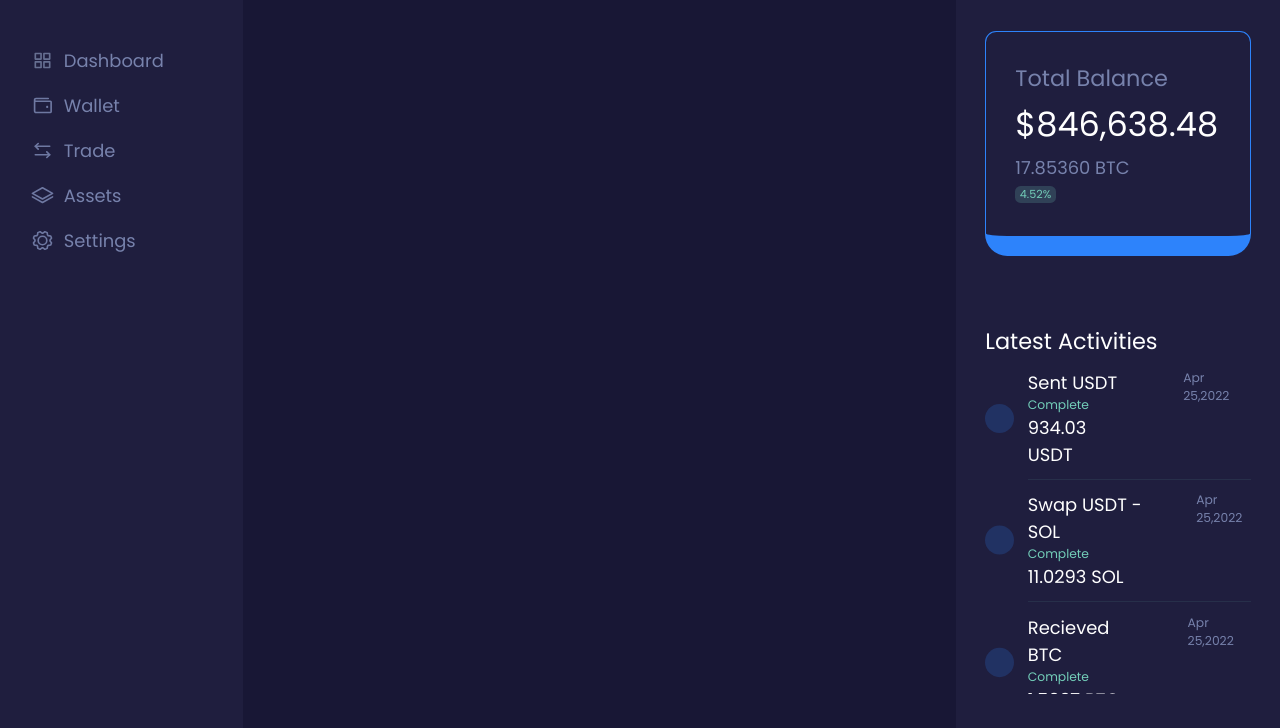
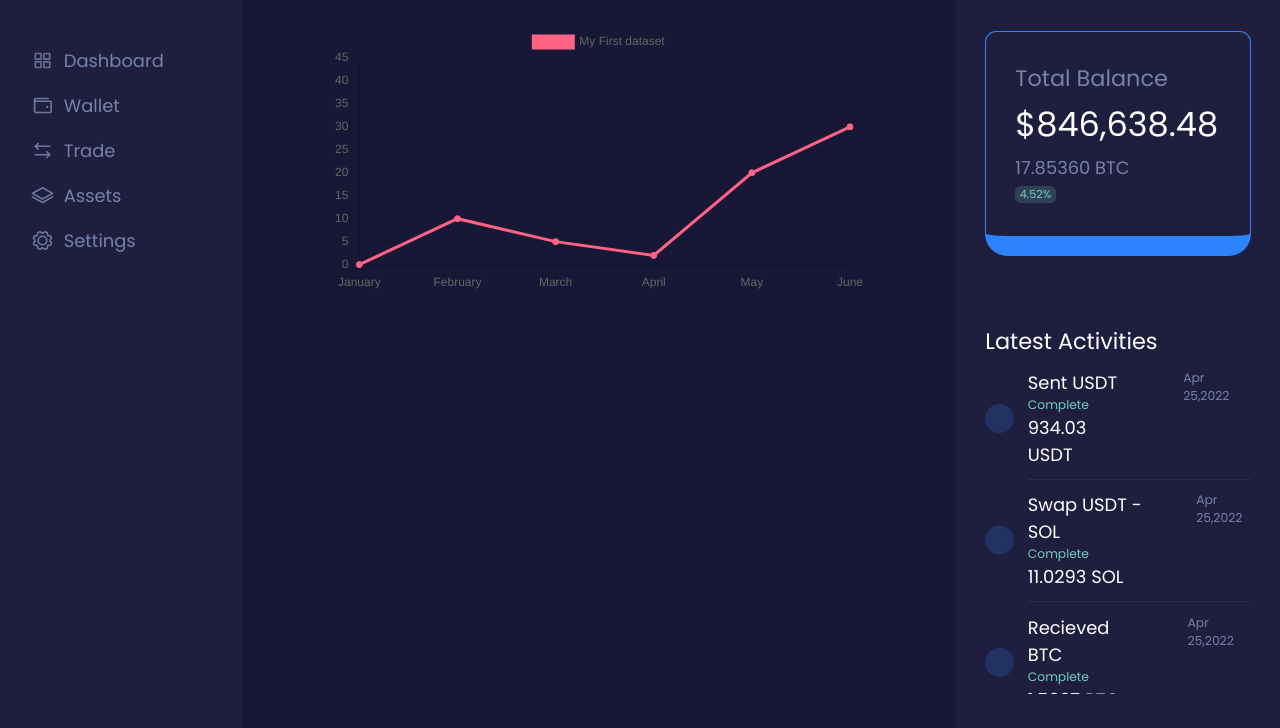
Before and after one commit to Stoneybro/crypto-dashboard, a plain HTML site: page index.html in a window 1280 px wide. Shown: the part 72-800 px from the top of the page. Drawn offline with nearby package versions, Linux system fonts and the light colour scheme.

Commit message:
init canvas

```diff
--- a/app.js
+++ b/app.js
@@ -0,0 +1,29 @@
+const labels = [
+    'January',
+    'February',
+    'March',
+    'April',
+    'May',
+    'June',
+  ];
+
+  const data = {
+    labels: labels,
+    datasets: [{
+      label: 'My First dataset',
+      backgroundColor: 'rgb(255, 99, 132)',
+      borderColor: 'rgb(255, 99, 132)',
+      data: [0, 10, 5, 2, 20, 30, 45],
+    }]
+  };
+
+  const config = {
+    type: 'line',
+    data: data,
+    options: {}
+  };
+
+  const myChart = new Chart(
+    document.getElementById('myChart'),
+    config
+  );
--- a/index.html
+++ b/index.html
@@ -34,6 +34,9 @@
                 <div class="s2header">
                     <div>Dashboard</div><span><input type="search" name="" placeholder="search"><img src="images/MagnifyingGlass.svg" alt=""></span>
                 </div>
+               <div class="main-chart">
+                <canvas id="myChart" style="width:100%">Your browser doesn't support this canvas</canvas>
+               </div>
             </div>
         </section>
           <!-- ///////////
@@ -86,5 +89,6 @@
             </div>
         </section>
     </div>
+    <script src="https://cdn.jsdelivr.net/npm/chart.js" ></script>
 </body>
 </html>
--- a/style.css
+++ b/style.css
@@ -177,11 +177,16 @@
 /* ///////////////////////////
 section two
 ////////////////////////// */
+.section2wrapper{
+    display: grid;
+    grid-template-columns: repeat(8,1fr);
+}
 .s2header{
     display: flex;
     justify-content: space-between;
     padding: 1.3em 1.5em;
     align-items: center;
+    grid-column: 1/9;
 }
 .s2header div{
     font-size: 1.2em;
@@ -206,3 +211,7 @@
     width: 0.9em;
 
 }
+.main-chart{
+    grid-column: 2/8;
+    grid-row: 3;
+}
```
